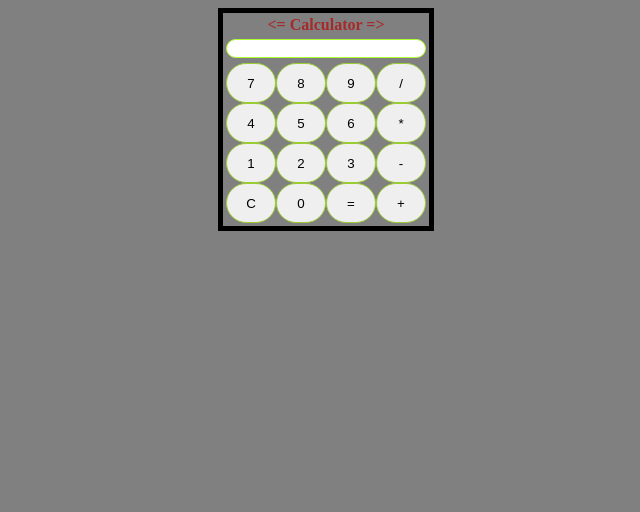
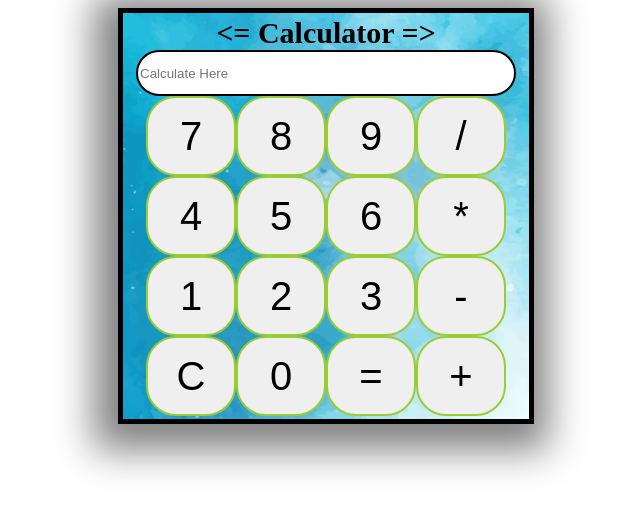
Before and after one commit to priyanshnk0001/basic-calculator, a plain HTML site: page index.html in a window 1280 px wide. Shown: the whole page, without its empty margins (314-954 px from the left). Drawn offline with Linux system fonts and the light colour scheme.

Commit message:
Add files via upload

```diff
--- a/index.html
+++ b/index.html
@@ -13,8 +13,8 @@
         <div class="child">
             <h4> <= Calculator => </h4>
 
-            <input id="textfield" class="display" type="text" value="">
-            <div class="row">
+            <input id="textfield" class="display" placeholder="Calculate Here" type="text" value="">
+            <div class="row r1">
                 <button class="button">7</button>
                 <button class="button">8</button>
                 <button class="button">9</button>
--- a/style.css
+++ b/style.css
@@ -1,53 +1,68 @@
-body{
-    background-color: grey;
+body {
+    background-color: white;
 }
-.display{
-    width: 200px;
-    border: solid greenyellow 1px;
-   margin-top: 5px;
-   margin-bottom: 5px;
-   border-radius: 20px;
+
+.display {
+    width: 380px;
+    height: 50px;
+    border: solid black 2px;
+    margin-top: 5px;
+    margin-bottom: 5px;
+    border-radius: 30px;
+    margin: auto;
+
 
 
 }
 
-.container{
+.container {
     display: flex;
     flex-direction: column;
     justify-content: center;
     align-items: center;
 
 
-    }
+}
 
 
 
-.row{
+.row {
     display: flex;
-
 }
 
-.button{
-   width: 50px;
-   height: 40px;
-   border: solid yellowgreen 1px;
-   border-radius: 20px;
+
+.r1{
+    padding-left: 20px;
 }
 
-.button:hover{
+.button {
+    width: 90px;
+    height: 80px;
+    border: solid yellowgreen 2px;
+    border-radius: 30px;
+    font-size: 40px;
+    /*box-shadow: 0px 0px 15px 0px greenyellow;*/
+}
+
+.button:hover {
     background-color: aqua;
     color: brown;
 }
 
-.child{
+.child {
     display: flex;
     flex-direction: column;
     padding: 3px;
     border: solid black 5px;
+    width: 400px;
+    height: 400px;
+    box-shadow: -5px 7px 37px 19px grey;
+    background-image: url("calback.webp");
 }
 
-h4{
-    color: brown;
+h4 {
+    color: black;
     margin: auto;
+    font-size: 30px;
 
 }
```
Also changed, not shown: calback.webp (added).
